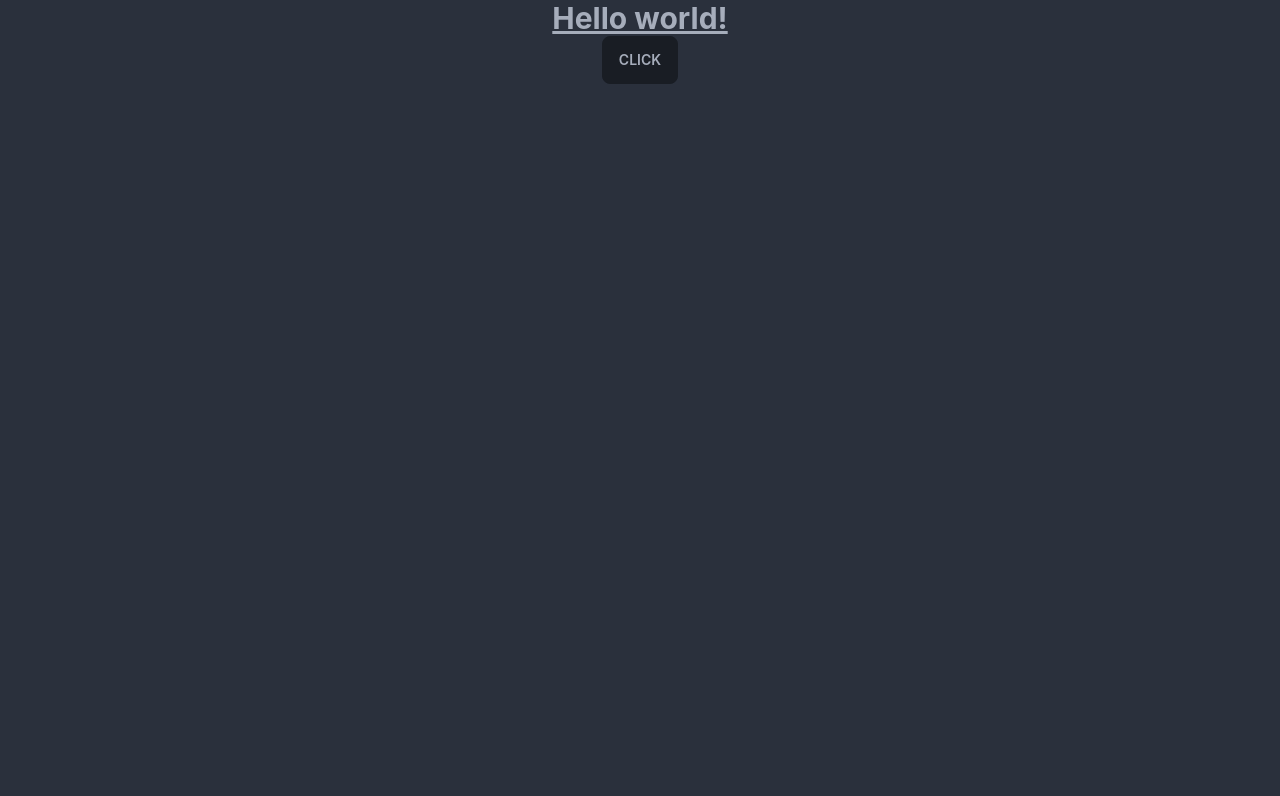
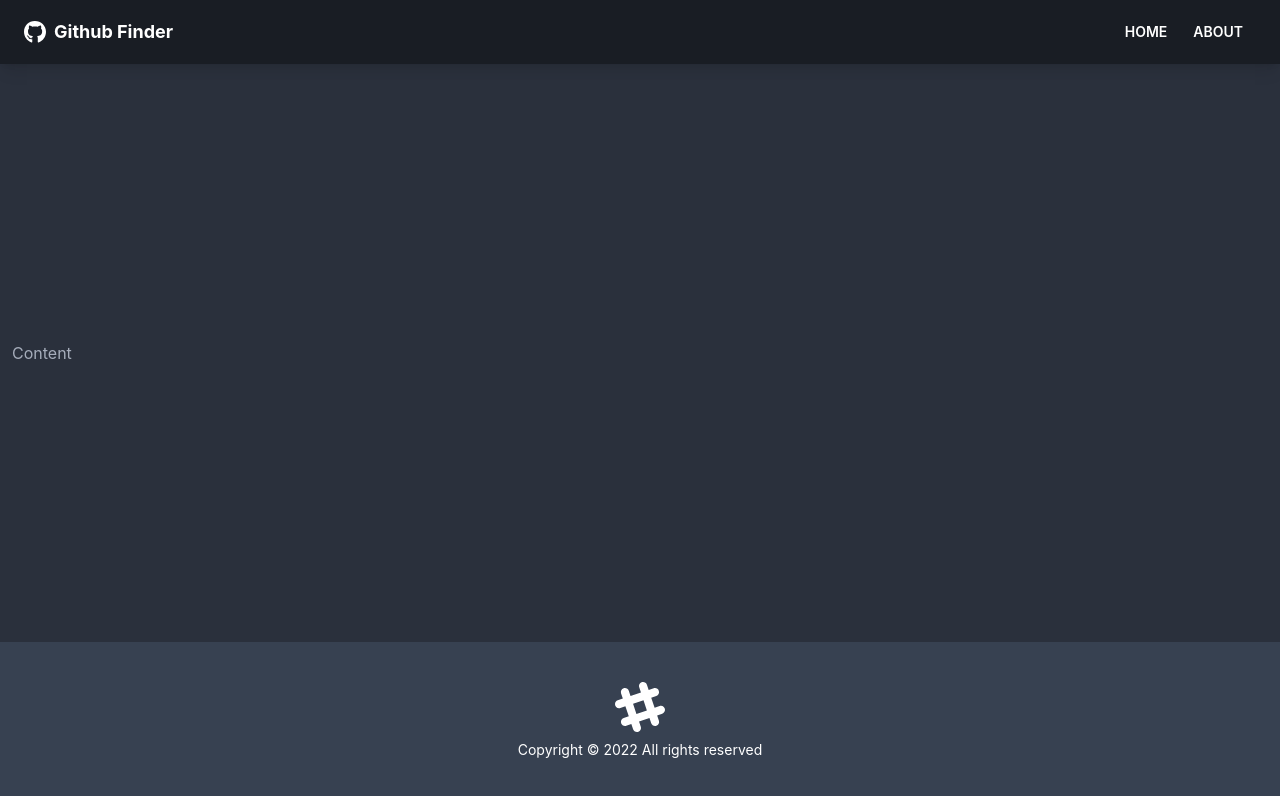
Before and after one commit to mrfinesse47/git-hub-finder-app, a React (Create React App) app: page / in a window 1280 px wide. Shown: the top 796 px of the page. Built offline with nearby package versions, Linux system fonts and the light colour scheme.

Commit message:
made header and footer

```diff
--- a/package.json
+++ b/package.json
@@ -9,6 +9,8 @@
     "daisyui": "^2.19.1",
     "react": "^18.2.0",
     "react-dom": "^18.2.0",
+    "react-icons": "^4.4.0",
+    "react-router-dom": "^6.3.0",
     "react-scripts": "5.0.1",
     "web-vitals": "^2.1.4"
   },
--- a/public/index.html
+++ b/public/index.html
@@ -9,7 +9,7 @@
       name="description"
       content="Web site created using create-react-app"
     />
-    <link rel="apple-touch-icon" href="%PUBLIC_URL%/logo192.png" />
+
     <!--
       manifest.json provides metadata used when your web app is installed on a
       user's mobile device or desktop. See https://developers.google.com/web/fundamentals/web-app-manifest/
--- a/src/App.js
+++ b/src/App.js
@@ -1,11 +1,17 @@
 import "./App.css";
+import Navbar from "./components/layout/Navbar";
+import Footer from "./components/layout/Footer";
+import { BrowserRouter as Router, Route } from "react-router-dom";
 
 function App() {
   return (
-    <div className="App">
-      <h1 className="text-3xl font-bold underline">Hello world!</h1>
-      <button class="btn">click</button>
-    </div>
+    <Router>
+      <div className="flex flex-col justify-between h-screen">
+        <Navbar title="Github Finder" />
+        <main className="container mx-auto px-3 pb-12">Content</main>
+        <Footer />
+      </div>
+    </Router>
   );
 }
 
--- /dev/null
+++ b/src/components/layout/Footer.jsx
@@ -0,0 +1,24 @@
+function Footer() {
+  const footerYear = new Date().getFullYear();
+
+  return (
+    <footer className="footer p-10 bg-gray-700 text-primary-content footer-center">
+      <div>
+        <svg
+          width="50"
+          height="50"
+          viewBox="0 0 24 24"
+          xmlns="http://www.w3.org/2000/svg"
+          fillRule="evenodd"
+          clipRule="evenodd"
+          className="inline-block fill-current"
+        >
+          <path d="M22.672 15.226l-2.432.811.841 2.515c.33 1.019-.209 2.127-1.23 2.456-1.15.325-2.148-.321-2.463-1.226l-.84-2.518-5.013 1.677.84 2.517c.391 1.203-.434 2.542-1.831 2.542-.88 0-1.601-.564-1.86-1.314l-.842-2.516-2.431.809c-1.135.328-2.145-.317-2.463-1.229-.329-1.018.211-2.127 1.231-2.456l2.432-.809-1.621-4.823-2.432.808c-1.355.384-2.558-.59-2.558-1.839 0-.817.509-1.582 1.327-1.846l2.433-.809-.842-2.515c-.33-1.02.211-2.129 1.232-2.458 1.02-.329 2.13.209 2.461 1.229l.842 2.515 5.011-1.677-.839-2.517c-.403-1.238.484-2.553 1.843-2.553.819 0 1.585.509 1.85 1.326l.841 2.517 2.431-.81c1.02-.33 2.131.211 2.461 1.229.332 1.018-.21 2.126-1.23 2.456l-2.433.809 1.622 4.823 2.433-.809c1.242-.401 2.557.484 2.557 1.838 0 .819-.51 1.583-1.328 1.847m-8.992-6.428l-5.01 1.675 1.619 4.828 5.011-1.674-1.62-4.829z"></path>
+        </svg>
+        <p>Copyright &copy; {footerYear} All rights reserved</p>
+      </div>
+    </footer>
+  );
+}
+
+export default Footer;
--- /dev/null
+++ b/src/components/layout/Navbar.jsx
@@ -0,0 +1,30 @@
+import React from "react";
+import { FaGithub } from "react-icons/fa";
+import { Link } from "react-router-dom";
+
+const Navbar = ({ title }) => {
+  return (
+    <nav className="navbar mb-12 shadow-lg bg-neutral text-primary-content">
+      <div className="container mx-auto">
+        <div className="flex-none px-2 mx-2">
+          <FaGithub className="inline pr-2 text-3xl" />
+          <Link to="/" className="text-lg font-bold align-middle">
+            {title}
+          </Link>
+        </div>
+        <div className="flex-1 px-2 mx-2">
+          <div className="flex justify-end">
+            <Link to="/" className="btn btn-ghost btn-sm rounded-btn">
+              Home
+            </Link>
+            <Link to="/about" className="btn btn-ghost btn-sm rounded-btn">
+              About
+            </Link>
+          </div>
+        </div>
+      </div>
+    </nav>
+  );
+};
+
+export default Navbar;
```
Also changed, not shown: public/manifest.json, 1 other file (tests, documents, lock files or other folders).
